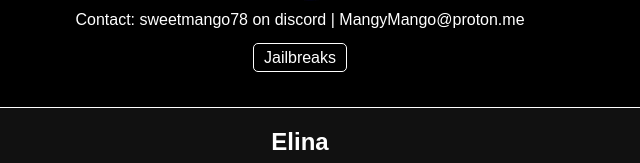
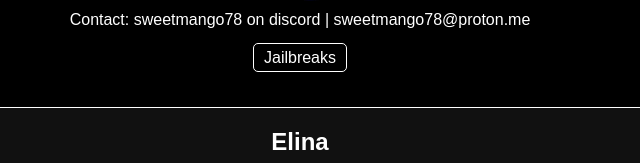
Before and after one commit to MangyMango/MangoMango, a plain HTML site: page index.html in a window 1280 px wide. Shown: the part 509-672 px from the top of the page, 340-980 px from the left. Drawn offline with Linux system fonts and the light colour scheme; grey boxes are pictures that could not be loaded.

Commit message:
Update index.html

```diff
--- a/index.html
+++ b/index.html
@@ -10,7 +10,7 @@
     <button id="mode-toggle" class="mode-toggle">Toggle Light/Dark Mode</button>
     <header>
         <img src="images/mango.png" alt="Embedded Image" class="center-image">
-        <p> Contact: sweetmango78 on discord | MangyMango@proton.me</p>
+        <p> Contact: sweetmango78 on discord | sweetmango78@proton.me</p>
     </header>
     <nav>
         <ul>
```
